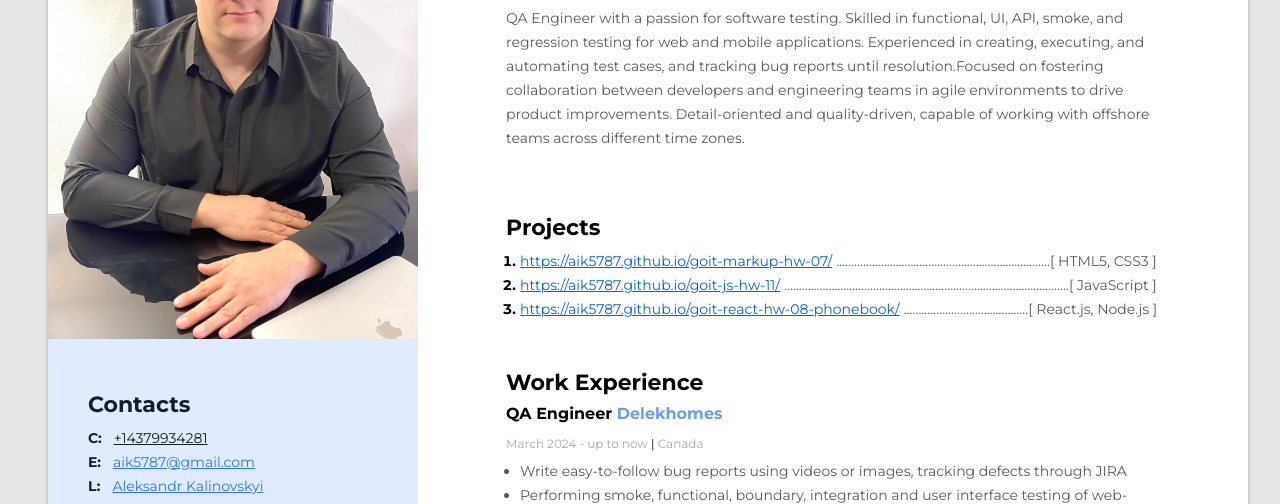
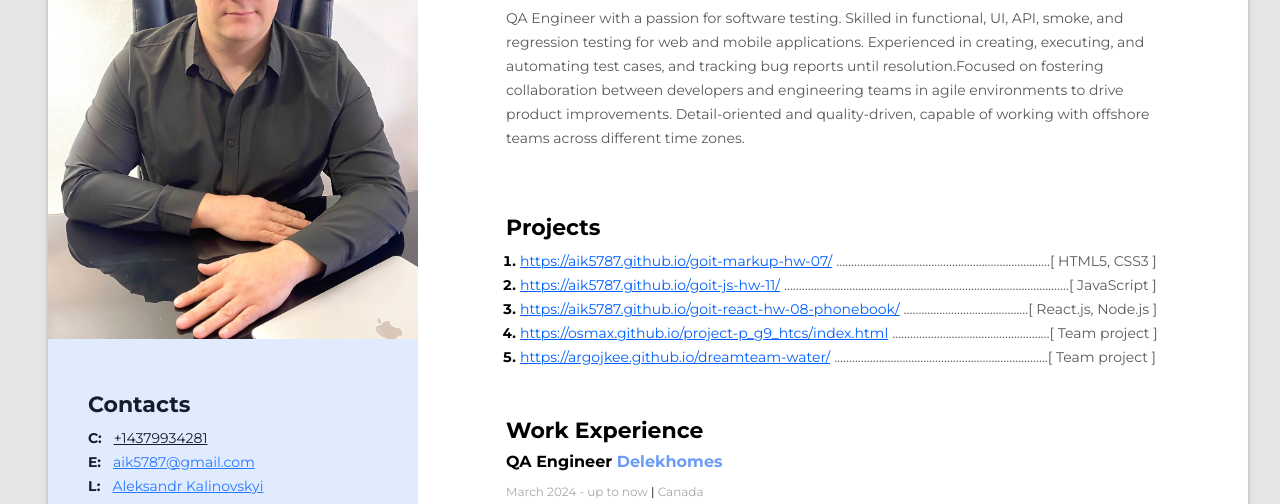
Before and after one commit to aik5787/cypress, a plain HTML site: page week-2-html-website/index.html in a window 1280 px wide. Shown: the part 248-752 px from the top of the page. Drawn offline with Linux system fonts and the light colour scheme.

Commit message:
projects are added

```diff
--- a/week-2-html-website/index.html
+++ b/week-2-html-website/index.html
@@ -65,6 +65,30 @@
                 React.js, Node.js ]</span
               >
             </li>
+            <li class="project-item">
+                <a
+                  href="https://osmax.github.io/project-p_g9_htcs/index.html"
+                  class="project-item-link"
+                  >https://osmax.github.io/project-p_g9_htcs/index.html</a
+                >
+
+                <span class="project-item-description"
+                  >.....................................................[
+                  Team project ]</span
+                >
+              </li>
+            <li class="project-item">
+                <a
+                  href="https://argojkee.github.io/dreamteam-water/"
+                  class="project-item-link"
+                  >https://argojkee.github.io/dreamteam-water/</a
+                >
+
+                <span class="project-item-description"
+                  >........................................................................[
+                  Team project ]</span
+                >
+              </li>
           </ol>
         </div>
         <!-- Work expirience -->
```
